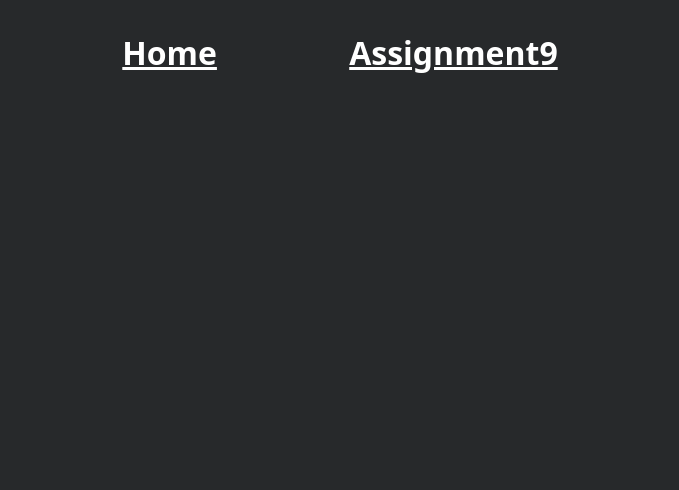
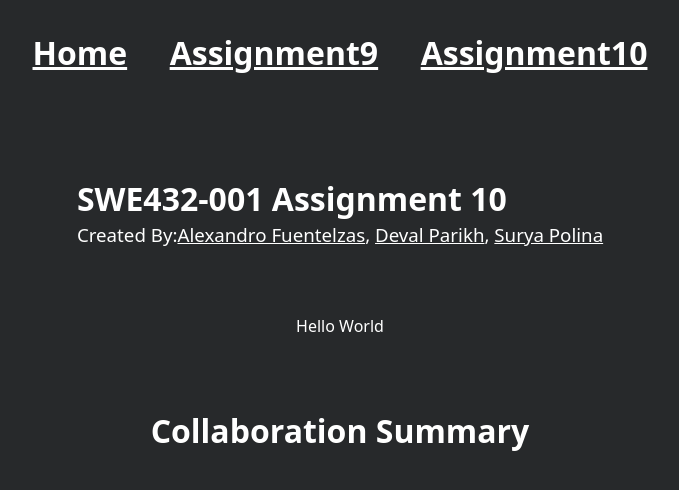
Before and after one commit to devalparikh/swe432_react_apps, a React (Create React App) app in the folder swe432_react_client/: page /assignment10 in a window 1280 px wide. Shown: the top 490 px of the page, without its empty margins (300-979 px from the left). Built offline with nearby package versions, Linux system fonts and the light colour scheme; the HTML template or start-up script is replaced by a standard one.

Commit message:
init assignment10
this time using class components ;)

```diff
--- a/swe432_react_client/src/App.tsx
+++ b/swe432_react_client/src/App.tsx
@@ -4,10 +4,10 @@ import {
   BrowserRouter as Router,
   Switch,
   Route,
-  Link
 } from "react-router-dom";
 
 import { Assignment9 } from './components/assignment9_app/Assignment9'
+import Assignment10 from './components/assignment10_app/Assignment10'
 import { Home } from './components/home/Home'
 
 function App() {
@@ -17,6 +17,7 @@ function App() {
         <header className="app-header">
           <a href="/"><h1>Home</h1></a>
           <a href="/assignment9"><h1>Assignment9</h1></a>
+          <a href="/assignment10"><h1>Assignment10</h1></a>
         </header>
       </div>
 
@@ -24,6 +25,7 @@ function App() {
         <div>
           <Switch>
             <Route exact path="/assignment9" component={Assignment9} />
+            <Route exact path="/assignment10" component={Assignment10} />
             <Route exact path="/" component={Home} />
           </Switch>
         </div>
--- /dev/null
+++ b/swe432_react_client/src/components/assignment10_app/Assignment10.tsx
@@ -0,0 +1,59 @@
+import React from 'react';
+import './Assignment10.css';
+
+interface Props {
+}
+
+interface State {
+}
+
+class Assignment10 extends React.Component<Props, State> {
+    constructor(props: Props) {
+        super(props);
+
+        this.state = {
+        }
+
+    }
+
+    render() {
+        return (
+            <div className="main-section">
+                <div className="subsection">
+                    <h1>
+                        SWE432-001 Assignment 10
+                </h1>
+                    <h3>
+                        Created By:
+                  <a href="https://mason.gmu.edu/~afuentel/">
+                            Alexandro Fuentelzas
+                  </a>
+                    ,&nbsp;
+                  <a href="https://mason.gmu.edu/~dparikh4/">
+                            Deval Parikh
+                  </a>
+                    ,&nbsp;
+                  <a href="https://mason.gmu.edu/~spolina/">
+                            Surya Polina
+                  </a>
+                    </h3>
+                </div>
+
+                <div className="subsection">
+                    Hello World
+                </div>
+
+                <div className="subsection">
+                    <h1>
+                        Collaboration Summary
+                    </h1>
+                    <h3>
+                        <div className=""></div>
+                    </h3>
+                </div>
+            </div>
+        );
+    }
+}
+
+export default Assignment10;
```
Also changed, not shown: swe432_react_client/src/components/assignment10_app/Assignment10.css (added).
